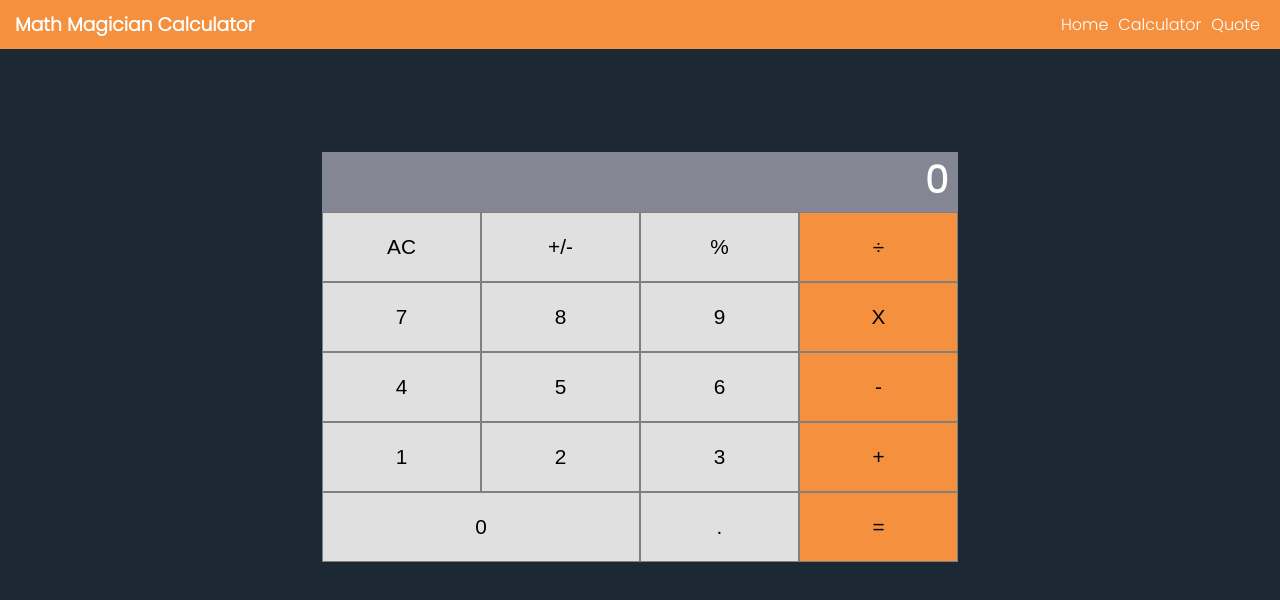
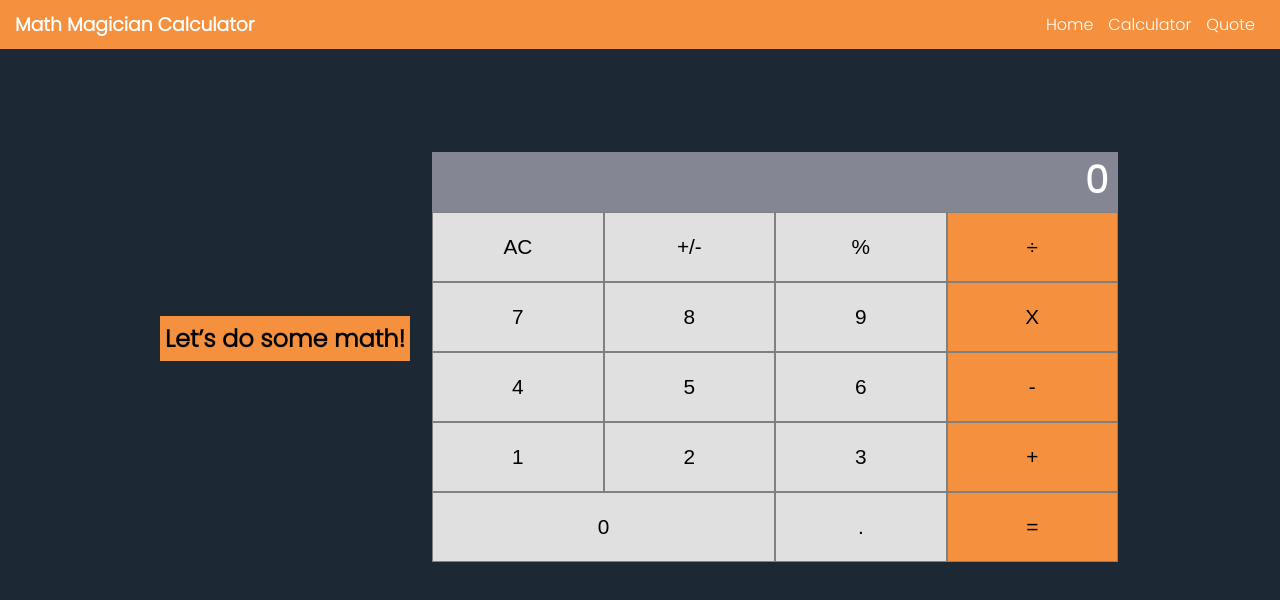
Before and after one commit to ajkacca457/Math-magicians-calculator, a React (Create React App) app: page /calculator in a window 1280 px wide. Shown: the top 600 px of the page. Built offline with nearby package versions, Linux system fonts and the light colour scheme.

Commit message:
add styling to math-magicians website

```diff
--- a/src/components/Calculator.js
+++ b/src/components/Calculator.js
@@ -8,6 +8,7 @@ const Calculator = props => {
 
   return (
     <div className="container">
+      <h2 style={{ backgroundColor: '#f5913e', color: 'black', padding: '5px' }}>Let’s do some math!</h2>
       <div className="calculator">
         <Display result={updateResult()} />
         <ButtonPanel handleClick={handleClick} />
--- a/src/components/Navbar.js
+++ b/src/components/Navbar.js
@@ -13,16 +13,16 @@ const navstyle = {
 const linkstyle = {
   textDecoration: 'none',
   color: 'white',
-  marginRight: '10px',
+  marginRight: '15px',
 };
 
 const Navbar = () => (
   <div className="navbar" style={navstyle}>
     <h3 style={{ margin: '5px' }}>Math Magician Calculator</h3>
     <div className="links">
-      <Link to="/home" style={linkstyle}>Home</Link>
-      <Link to="/calculator" style={linkstyle}>Calculator</Link>
-      <Link to="/quote" style={linkstyle}>Quote</Link>
+      <Link to="/home" style={linkstyle} className="link">Home</Link>
+      <Link to="/calculator" style={linkstyle} className="link">Calculator</Link>
+      <Link to="/quote" style={linkstyle} className="link">Quote</Link>
     </div>
 
   </div>
--- a/src/index.css
+++ b/src/index.css
@@ -11,12 +11,17 @@ body {
 }
 
 .container {
-  width: 50%;
+  width: 75%;
   margin: 5% auto;
+  display: flex;
+  justify-content: space-between;
+  align-items: center;
 }
 
 .calculator {
   padding: 2px;
+  flex: 2;
+  margin-left: 20px;
 }
 
 button {
@@ -45,3 +50,11 @@ button {
   text-align: right;
   font-size: 200%;
 }
+
+.link {
+  transition: all 0.2s ease-in;
+}
+
+.link:hover {
+  border-bottom: 2px solid white;
+}
```
Also changed, not shown: 1 other file (tests, documents, lock files or other folders).
